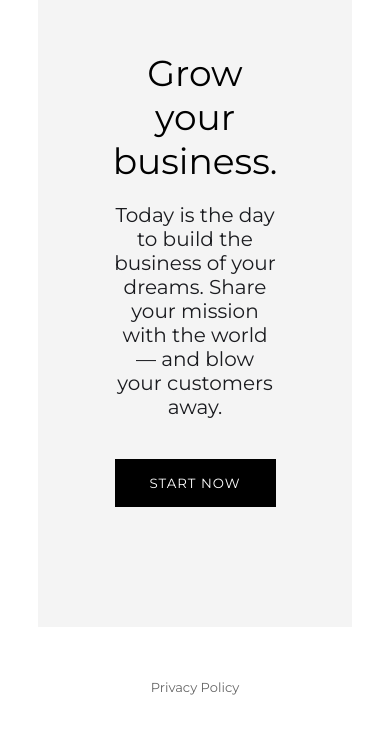
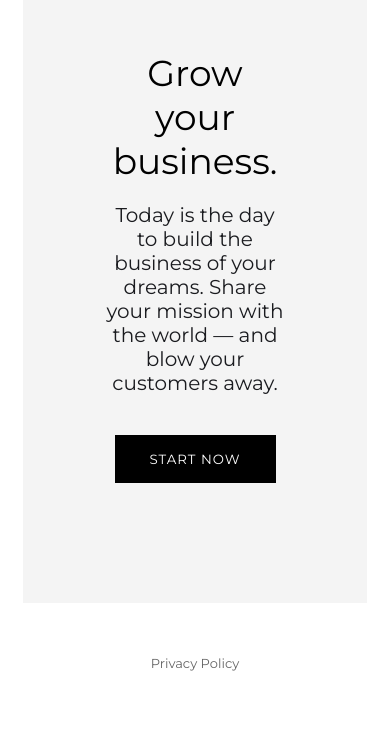
Before and after one commit to thegalluzz/webflow-template-remake, a Next.js app: page / in a window 390 px wide. Shown: the part 4724-5458 px from the top of the page. Built offline with nearby package versions, Linux system fonts and the light colour scheme.

Commit message:
updated css of components tobe mobile responsive

```diff
--- a/components/call-to-action/call-to-action.module.css
+++ b/components/call-to-action/call-to-action.module.css
@@ -43,3 +43,12 @@
 .CtaButton:hover {
   cursor: pointer;
 }
+
+@media screen and (max-width: 1024px) {
+
+  .CtaSection {
+    margin-left: 15px;
+    margin-right: 15px;
+  }
+
+}
```
Also changed, not shown: components/call-to-action/call-to-action.tsx (+9 -3 lines), components/for-o-for/for-o-for.module.css (+15 -1 lines).
